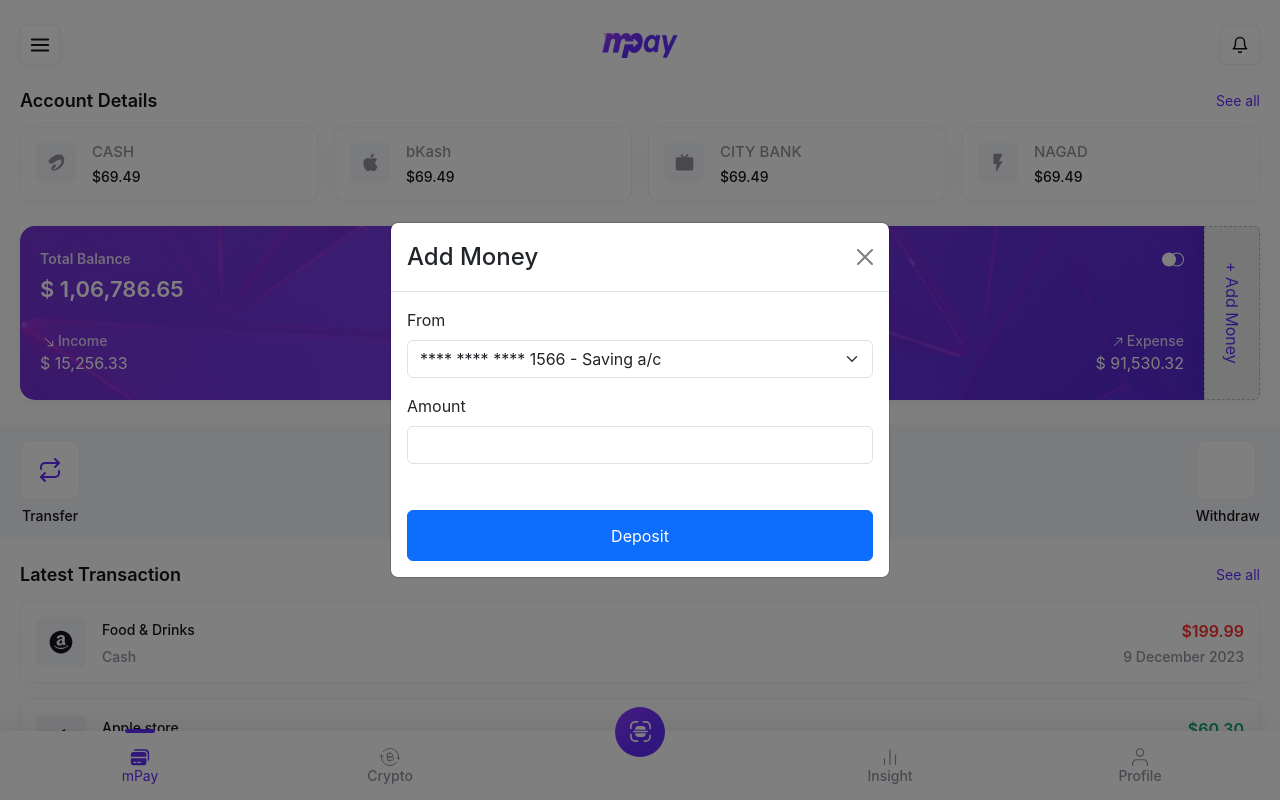
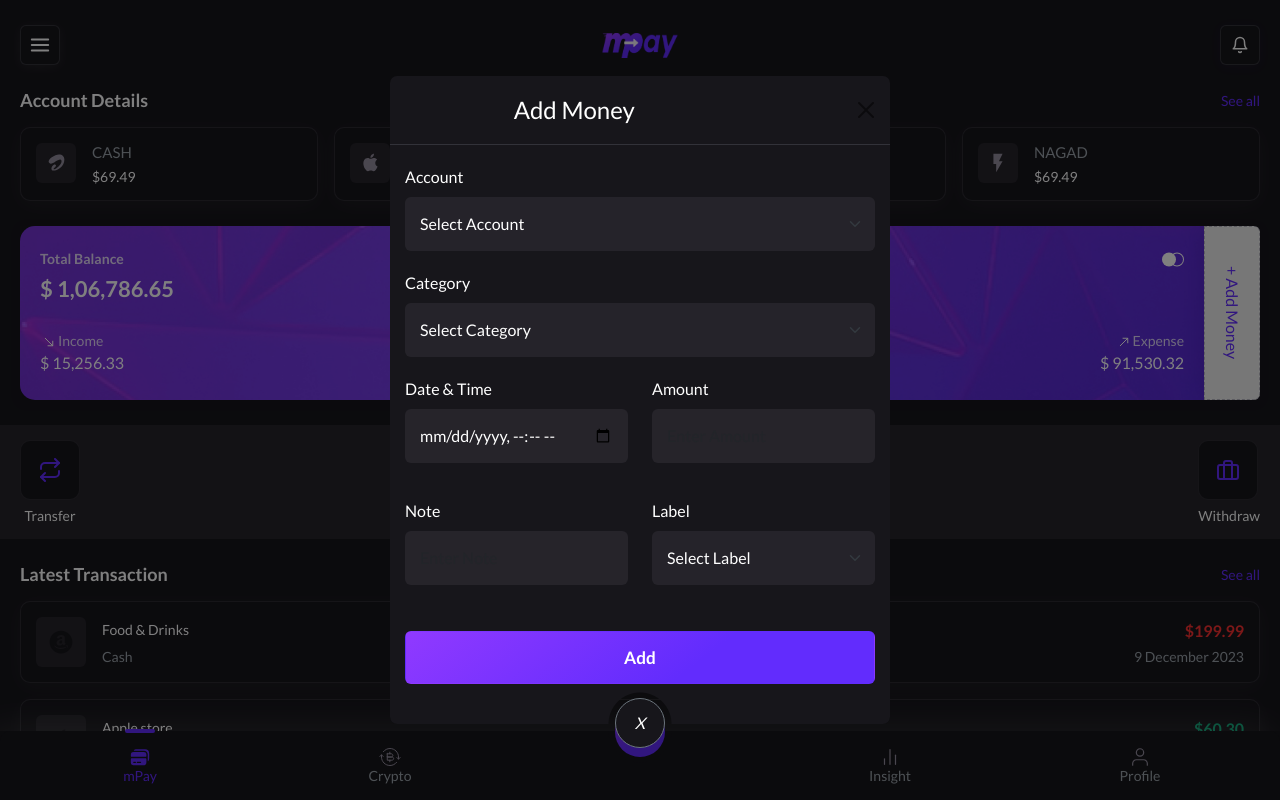
Before and after one commit to SyedArafat/wallet, a React (Create React App) app: page / in a window 1280 px wide. Both pictures are taken after a click on the button "+ Add Money". Shown: the top 800 px of the page. Built offline with nearby package versions, Linux system fonts and the light colour scheme.

Commit message:
Modal design added

```diff
--- a/public/index.html
+++ b/public/index.html
@@ -37,7 +37,7 @@
     <link rel="stylesheet" id="change-link" type="text/css" href="assets/css/style.css" />
     <title>React App</title>
   </head>
-  <body>
+  <body class="dark">
     <noscript>You need to enable JavaScript to run this app.</noscript>
     <div id="root"></div>
     <!--
--- a/src/components/AddMoneyModal.js
+++ /dev/null
@@ -1,65 +0,0 @@
-// AddMoneyModal.js
-import React, { useState } from 'react';
-import { Modal, Button, Form } from 'react-bootstrap';
-
-const AddMoneyModal = () => {
-    const [show, setShow] = useState(false);
-    const [selectedCard, setSelectedCard] = useState("**** **** **** 1566 - Saving a/c");
-    const [amount, setAmount] = useState('');
-
-    const handleClose = () => setShow(false);
-    const handleShow = () => setShow(true);
-
-    const handleDeposit = () => {
-        // Handle deposit action
-        console.log("Depositing:", amount, "from", selectedCard);
-        setShow(false);
-    };
-
-    return (
-        <>
-            <button className="add-money theme-color" onClick={handleShow}>
-                + Add Money
-            </button>
-            {/*<Button variant="primary" onClick={handleShow}>*/}
-            {/*    Add Money*/}
-            {/*</Button>*/}
-
-            <Modal show={show} onHide={handleClose} centered>
-                <Modal.Header closeButton>
-                    <Modal.Title>Add Money</Modal.Title>
-                </Modal.Header>
-                <Modal.Body>
-                    <Form.Group className="mb-3">
-                        <Form.Label>From</Form.Label>
-                        <Form.Select
-                            value={selectedCard}
-                            onChange={(e) => setSelectedCard(e.target.value)}
-                        >
-                            <option>**** **** **** 1566 - Saving a/c</option>
-                            <option>**** **** **** 9876 - Current a/c</option>
-                            <option>**** **** **** 1234 - Business a/c</option>
-                        </Form.Select>
-                    </Form.Group>
-                    <Form.Group className="mb-3">
-                        <Form.Label>Amount</Form.Label>
-                        <Form.Control
-                            type="number"
-                            value={amount}
-                            onChange={(e) => setAmount(e.target.value)}
-                        />
-                    </Form.Group>
-                    <Button
-                        variant="primary"
-                        onClick={handleDeposit}
-                        className="w-100"
-                    >
-                        Deposit
-                    </Button>
-                </Modal.Body>
-            </Modal>
-        </>
-    );
-};
-
-export default AddMoneyModal;
--- a/src/components/CardSummary.js
+++ b/src/components/CardSummary.js
@@ -1,8 +1,8 @@
 import React, { useState } from 'react';
-import AddMoneyModal from './AddMoneyModal';
+import AddMoneyModal from './Modals/AddMoneyModal';
 
 function CardSummary() {
-    const [showModal, setShowModal] = useState(false);
+    const [, setShowModal] = useState(false);
 
     const handleShowModal = () => setShowModal(true);
 
--- a/src/components/CategoriesSection.js
+++ b/src/components/CategoriesSection.js
@@ -5,7 +5,7 @@ const categories = [
     { id: 1, name: "Transfer", icon: "repeat", link: "transfer.html" },
     { id: 2, name: "Bill", icon: "file-text", link: "bill.html" },
     { id: 3, name: "Request", icon: "log-in", link: "request.html" },
-    { id: 4, name: "Withdraw", icon: "bank", link: "withdraw.html" }
+    { id: 4, name: "Withdraw", icon: "briefcase", link: "withdraw.html" }
 ];
 
 function CategoriesSection() {
--- /dev/null
+++ b/src/components/Modals/AddMoneyModal.js
@@ -0,0 +1,103 @@
+// AddMoneyModal.js
+import React, {useState} from 'react';
+import {Modal, Button} from 'react-bootstrap';
+
+const AddMoneyModal = () => {
+    const [show, setShow] = useState(false);
+
+    const handleClose = () => setShow(false);
+    const handleShow = () => setShow(true);
+
+    return (
+        <>
+            <button className="add-money theme-color" onClick={handleShow}>
+                + Add Money
+            </button>
+
+            <Modal className="add-money-modal" id="add-money" show={show} onHide={handleClose} centered>
+                <Modal.Header closeButton>
+                    <Modal.Title>Add Money</Modal.Title>
+                </Modal.Header>
+                <Modal.Body>
+                    {/*<Form.Group className="mb-3">*/}
+                    <div className="form-group">
+                        <label htmlFor="inputcards" className="form-label mb-2">Account</label>
+                        <div className="d-flex gap-2">
+                            <select id="inputcards" className="form-select" defaultValue="Select Account">
+                                <option value="Select Account">Select Account</option>
+                                <option value="Master Card">Master Card</option>
+                                <option value="Visa Card">Visa Card</option>
+                                <option value="RuPay Card">RuPay Card</option>
+                                <option value="Business Card">Business Card</option>
+                            </select>
+
+                        </div>
+                    </div>
+                    <div className="form-group">
+                        <label className="form-label">Category</label>
+                        <div className="d-flex gap-2">
+                            <select id="inputcards" className="form-select" defaultValue="Select Category">
+                                <option value="Select Category">Select Category</option>
+                                <option value="Food & Drinks">Food & Drinks</option>
+                                <option value="To Home">To Home</option>
+                                <option value="Lending">Lending</option>
+                                <option value="Grocery">Grocery</option>
+                            </select>
+                        </div>
+                    </div>
+
+                    <div className="row">
+                        <div className="col-6">
+                            <div className="form-group">
+                                <label className="form-label">Date & Time</label>
+                                <div className="form-input mb-3">
+                                <input type="datetime-local" className="form-control"/>
+                                </div>
+                            </div>
+                        </div>
+                        <div className="col-6">
+                            <div className="form-group">
+                                <label className="form-label">Amount</label>
+                                <div className="form-input mb-3"><input type="number" className="form-control"
+                                                                        placeholder="Enter Amount"/></div>
+                            </div>
+                        </div>
+                    </div>
+
+                    <div className="row">
+                        <div className="col-6">
+                            <div className="form-group">
+                                <label className="form-label">Note</label>
+                                <div className="form-input mb-3"><input type="string" className="form-control"
+                                                                        placeholder="Enter Note"/></div>
+                            </div>
+                        </div>
+                        <div className="col-6">
+                            <div className="form-group">
+                                <label className="form-label">Label</label>
+                                <div className="d-flex gap-2">
+                                    <select id="inputcards" className="form-select" defaultValue="Select Label">
+                                        <option value="Select Label">Select Label</option>
+                                        <option value="Food & Drinks">Food & Drinks</option>
+                                        <option value="To Home">To Home</option>
+                                        <option value="Lending">Lending</option>
+                                        <option value="Grocery">Grocery</option>
+                                    </select>
+                                </div>
+                            </div>
+                        </div>
+                    </div>
+
+                    <a href="element-modal.html" className="btn theme-btn successfully w-100">Add</a>
+                </Modal.Body>
+                <Button variant="secondary" onClick={handleClose} className="close-btn">
+                    {/*<i className="" data-feather="x"></i> Close*/}
+                    <i className={"icon"} data-feather={"x"}>X</i>
+
+                </Button>
+            </Modal>
+        </>
+    );
+};
+
+export default AddMoneyModal;
--- a/src/components/Sidebar.js
+++ b/src/components/Sidebar.js
@@ -1,7 +1,7 @@
-import React, { useEffect, useState } from 'react';
+import React, { useState } from 'react';
 
 function Sidebar() {
-    const [isDarkMode, setIsDarkMode] = useState(false);
+    const [isDarkMode, setIsDarkMode] = useState(true);
     const handleDarkModeToggle = () => {
         setIsDarkMode((prevMode) => !prevMode); // Toggle state
         document.body.classList.toggle('dark', !isDarkMode); // Add/remove 'dark' class
--- a/src/index.css
+++ b/src/index.css
@@ -1,13 +1,13 @@
-body {
-  margin: 0;
-  font-family: -apple-system, BlinkMacSystemFont, 'Segoe UI', 'Roboto', 'Oxygen',
-    'Ubuntu', 'Cantarell', 'Fira Sans', 'Droid Sans', 'Helvetica Neue',
-    sans-serif;
-  -webkit-font-smoothing: antialiased;
-  -moz-osx-font-smoothing: grayscale;
-}
+/*body {*/
+/*  margin: 0;*/
+/*  font-family: -apple-system, BlinkMacSystemFont, 'Segoe UI', 'Roboto', 'Oxygen',*/
+/*    'Ubuntu', 'Cantarell', 'Fira Sans', 'Droid Sans', 'Helvetica Neue',*/
+/*    sans-serif;*/
+/*  -webkit-font-smoothing: antialiased;*/
+/*  -moz-osx-font-smoothing: grayscale;*/
+/*}*/
 
-code {
-  font-family: source-code-pro, Menlo, Monaco, Consolas, 'Courier New',
-    monospace;
-}
+/*code {*/
+/*  font-family: source-code-pro, Menlo, Monaco, Consolas, 'Courier New',*/
+/*    monospace;*/
+/*}*/
```
